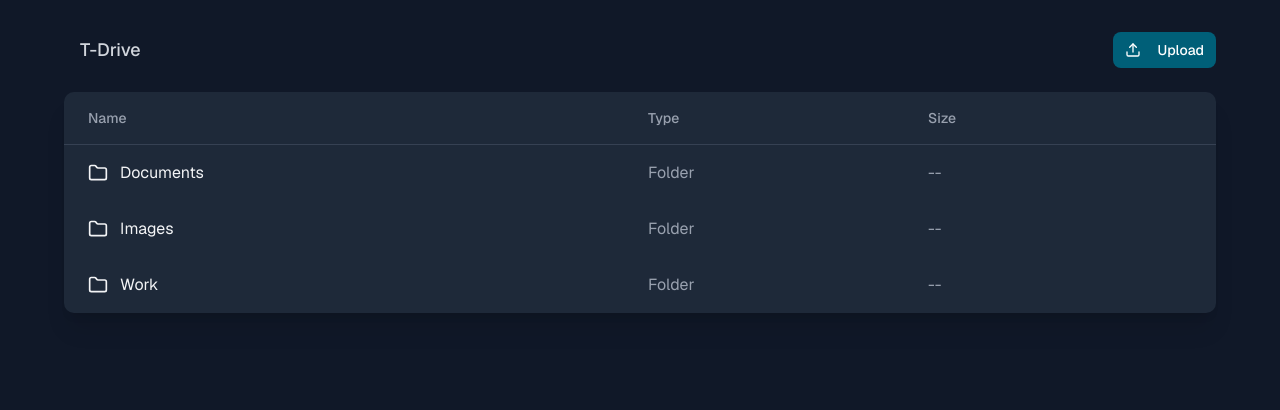
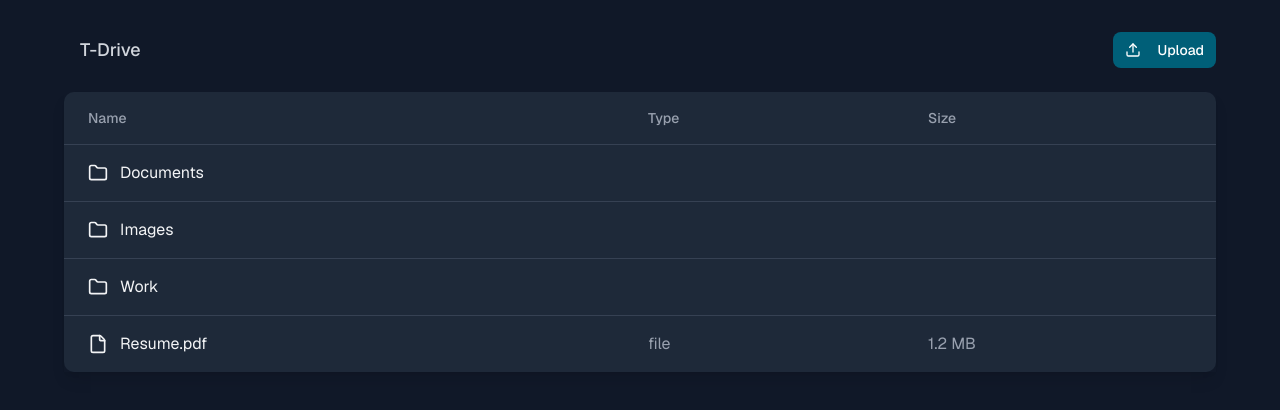
Before and after one commit to AyloRyd/t-drive, a Next.js app: page / in a window 1280 px wide. Shown: the top 410 px of the page. Built offline with nearby package versions, Linux system fonts and the light colour scheme.

Commit message:
feat: update mock data

```diff
--- /dev/null
+++ b/src/app/file-row.tsx
@@ -0,0 +1,48 @@
+import type { Folder, File } from "~/lib/mock-data";
+import { Folder as FolderIcon, FileIcon } from "lucide-react";
+
+export function FileRow(props: { file: File }) {
+  const { file } = props;
+  return (
+    <li className="hover:bg-gray-750 px-6 py-4">
+      <div className="grid grid-cols-12 items-center gap-4">
+        <div className="col-span-6 flex items-center">
+          <a
+            href={file.url}
+            className="flex cursor-pointer items-center text-gray-100 hover:text-blue-400"
+            target="_blank"
+          >
+            <FileIcon className="mr-3" size={20} />
+            {file.name}
+          </a>
+        </div>
+        <div className="col-span-3 text-gray-400">{"file"}</div>
+        <div className="col-span-3 text-gray-400">{file.size}</div>
+      </div>
+    </li>
+  );
+}
+
+export function FolderRow(props: {
+  folder: Folder;
+  handleFolderClick: () => void;
+}) {
+  const { folder, handleFolderClick } = props;
+  return (
+    <li className="hover:bg-gray-750 border-b border-gray-700 px-6 py-4">
+      <div className="grid grid-cols-12 items-center gap-4">
+        <div className="col-span-6 flex items-center">
+          <button
+            onClick={() => handleFolderClick()}
+            className="flex cursor-pointer items-center text-gray-100 hover:text-blue-400"
+          >
+            <FolderIcon className="mr-3" size={20} />
+            {folder.name}
+          </button>
+        </div>
+        <div className="col-span-3 text-gray-400"></div>
+        <div className="col-span-3 text-gray-400"></div>
+      </div>
+    </li>
+  );
+}
--- a/src/app/page.tsx
+++ b/src/app/page.tsx
@@ -1,38 +1,41 @@
 "use client";
 
-import { useState } from "react";
-import { mockFiles } from "../lib/mock-data";
-import { Folder, FileIcon, Upload, ChevronRight } from "lucide-react";
-import Link from "next/link";
+import { useMemo, useState } from "react";
+import { mockFiles, mockFolders } from "../lib/mock-data";
+import { Upload, ChevronRight } from "lucide-react";
 import { Button } from "~/components/ui/button";
+import { FileRow, FolderRow } from "./file-row";
 
-export default function GoogleDriveClone() {
-  const [currentFolder, setCurrentFolder] = useState<string | null>(null);
+export default function Page() {
+  const [currentFolder, setCurrentFolder] = useState<string>("root");
 
-  const getCurrentFiles = () => {
+  const files = () => {
     return mockFiles.filter((file) => file.parent === currentFolder);
+  };
+  const folders = () => {
+    return mockFolders.filter((folder) => folder.parent === currentFolder);
   };
 
   const handleFolderClick = (folderId: string) => {
     setCurrentFolder(folderId);
   };
 
-  const getBreadcrumbs = () => {
+  const breadcrumbs = useMemo(() => {
     const breadcrumbs = [];
     let currentId = currentFolder;
 
-    while (currentId !== null) {
-      const folder = mockFiles.find((file) => file.id === currentId);
+    while (currentId !== "root") {
+      const folder = mockFolders.find((file) => file.id === currentId);
       if (folder) {
         breadcrumbs.unshift(folder);
-        currentId = folder.parent;
+        currentId = folder.parent ?? "root";
       } else {
         break;
       }
     }
 
     return breadcrumbs;
-  };
+  }, [currentFolder]);
 
   const handleUpload = () => {
     alert("Upload functionality would be implemented here");
@@ -44,13 +47,13 @@ export default function GoogleDriveClone() {
         <div className="mb-6 flex items-center justify-between">
           <div className="flex items-center">
             <Button
-              onClick={() => setCurrentFolder(null)}
+              onClick={() => setCurrentFolder("root")}
               variant="ghost"
               className="mr-2 cursor-pointer text-lg text-gray-300"
             >
               T-Drive
             </Button>
-            {getBreadcrumbs().map((folder, _) => (
+            {breadcrumbs.map((folder, index) => (
               <div key={folder.id} className="flex items-center">
                 <ChevronRight className="mx-2 text-gray-500" size={16} />
                 <Button
@@ -71,45 +74,26 @@ export default function GoogleDriveClone() {
             Upload
           </Button>
         </div>
-        <div className="rounded-lg bg-gray-800 shadow-xl">
-          <div className="border-b border-gray-700 px-6 py-4">
+        <div className="shadow-lg">
+          <div className="rounded-t-lg border-b border-gray-700 bg-gray-800 px-6 py-4">
             <div className="grid grid-cols-12 gap-4 text-sm font-medium text-gray-400">
               <div className="col-span-6">Name</div>
               <div className="col-span-3">Type</div>
               <div className="col-span-3">Size</div>
             </div>
           </div>
-          <ul>
-            {getCurrentFiles().map((file) => (
-              <li key={file.id} className="hover:bg-gray-750 px-6 py-4">
-                <div className="grid grid-cols-12 items-center gap-4">
-                  <div className="col-span-6 flex items-center">
-                    {file.type === "folder" ? (
-                      <button
-                        onClick={() => handleFolderClick(file.id)}
-                        className="flex cursor-pointer items-center text-gray-100 hover:text-blue-400"
-                      >
-                        <Folder className="mr-3" size={20} />
-                        {file.name}
-                      </button>
-                    ) : (
-                      <Link
-                        href={file.url ?? "#"}
-                        className="flex cursor-pointer items-center text-gray-100 hover:text-blue-400"
-                      >
-                        <FileIcon className="mr-3" size={20} />
-                        {file.name}
-                      </Link>
-                    )}
-                  </div>
-                  <div className="col-span-3 text-gray-400">
-                    {file.type === "folder" ? "Folder" : "File"}
-                  </div>
-                  <div className="col-span-3 text-gray-400">
-                    {file.type === "folder" ? "--" : "2 MB"}
-                  </div>
-                </div>
-              </li>
+          <ul className="rounded-b-lg bg-gray-800">
+            {folders().map((folder) => (
+              <FolderRow
+                key={folder.id}
+                folder={folder}
+                handleFolderClick={() => {
+                  handleFolderClick(folder.id);
+                }}
+              />
+            ))}
+            {files().map((file) => (
+              <FileRow key={file.id} file={file} />
             ))}
           </ul>
         </div>
--- a/src/lib/mock-data.ts
+++ b/src/lib/mock-data.ts
@@ -1,22 +1,34 @@
 export interface File {
   id: string;
   name: string;
-  type: "file" | "folder";
-  url?: string;
-  parent: string | null;
-  size?: string;
+  type: "file";
+  url: string;
+  parent: string;
+  size: string;
 }
 
+export type Folder = {
+  id: string;
+  name: string;
+  type: "folder";
+  parent: string | null;
+};
+
+export const mockFolders: Folder[] = [
+  { id: "root", name: "root", type: "folder", parent: null },
+  { id: "1", name: "Documents", type: "folder", parent: "root" },
+  { id: "2", name: "Images", type: "folder", parent: "root" },
+  { id: "3", name: "Work", type: "folder", parent: "root" },
+  { id: "4", name: "Presentations", type: "folder", parent: "3" },
+];
+
 export const mockFiles: File[] = [
-  { id: "1", name: "Documents", type: "folder", parent: null },
-  { id: "2", name: "Images", type: "folder", parent: null },
-  { id: "3", name: "Work", type: "folder", parent: null },
   {
     id: "4",
     name: "Resume.pdf",
     type: "file",
     url: "/files/resume.pdf",
-    parent: "1",
+    parent: "root",
     size: "1.2 MB",
   },
   {
@@ -43,7 +55,6 @@ export const mockFiles: File[] = [
     parent: "2",
     size: "1.8 MB",
   },
-  { id: "8", name: "Presentations", type: "folder", parent: "3" },
   {
     id: "9",
     name: "Q4 Report.pptx",
```
Also changed, not shown: tsconfig.json (+20 -9 lines), 1 other file (tests, documents, lock files or other folders).
